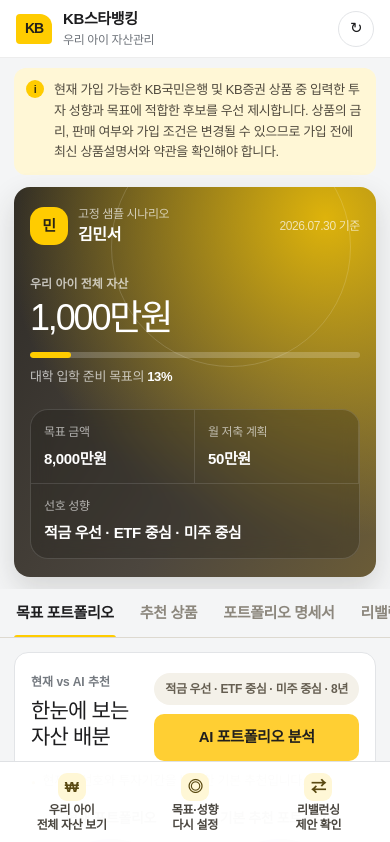
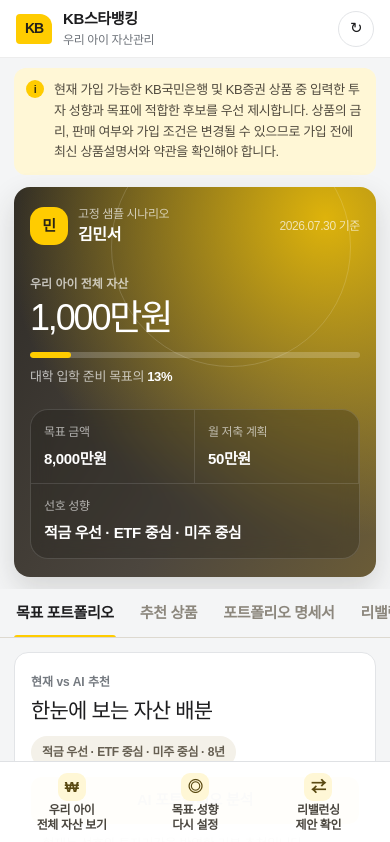
Before and after one commit to byabbya/KB_child_wealth, a Next.js app: page / in a window 390 px wide. Shown: the top 842 px of the page. Built offline with nearby package versions, Linux system fonts and the light colour scheme.

Commit message:
Fix mobile portfolio heading

```diff
--- a/app/globals.css
+++ b/app/globals.css
@@ -2766,6 +2766,10 @@
     margin-bottom: 18px;
   }
 
+  .allocation-panel .section-heading {
+    flex-direction: column;
+  }
+
   .section-heading h2,
   .maturity-panel h2 {
     font-size: 21px;
```
